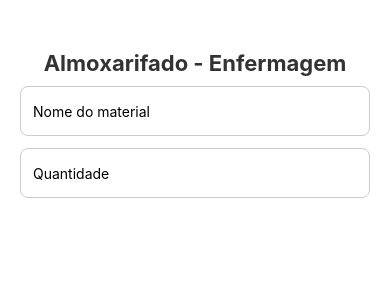
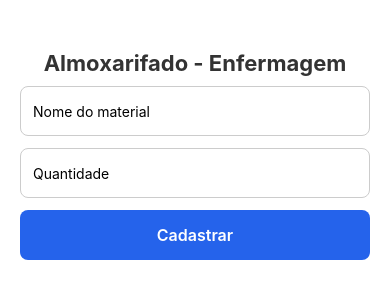
Before and after one commit to Universidade-Cesumar/prova-2b-dev-mobile-Gabs-bertolini, a React Native app: screen / in a window 390 px wide. Shown: the top 300 px of the page. Built offline with nearby package versions, Linux system fonts and the light colour scheme.

Commit message:
add register button component

```diff
--- a/App.js
+++ b/App.js
@@ -36,6 +36,9 @@ export default function App() {
         keyboardType="numeric"
         testID="input-quantidade"
       />
+      <TouchableOpacity style={styles.button} testID="btn-cadastrar">
+        <Text style={styles.buttonText}>Cadastrar</Text>
+      </TouchableOpacity>
     </View>
   );
 }
@@ -62,11 +65,17 @@ const styles = StyleSheet.create({
     paddingHorizontal: 12,
     marginBottom: 12,
   },
-  description: {
-    fontSize: 14,
-    color: '#666',
-    textAlign: 'center',
-    lineHeight: 20,
-    marginBottom: 30,
+  button: {
+    height: 50,
+    borderRadius: 8,
+    backgroundColor: '#2563eb',
+    justifyContent: 'center',
+    alignItems: 'center',
+    marginBottom: 20,
+  },
+  buttonText: {
+    color: '#fff',
+    fontWeight: '600',
+    fontSize: 16,
   },
 });
```
